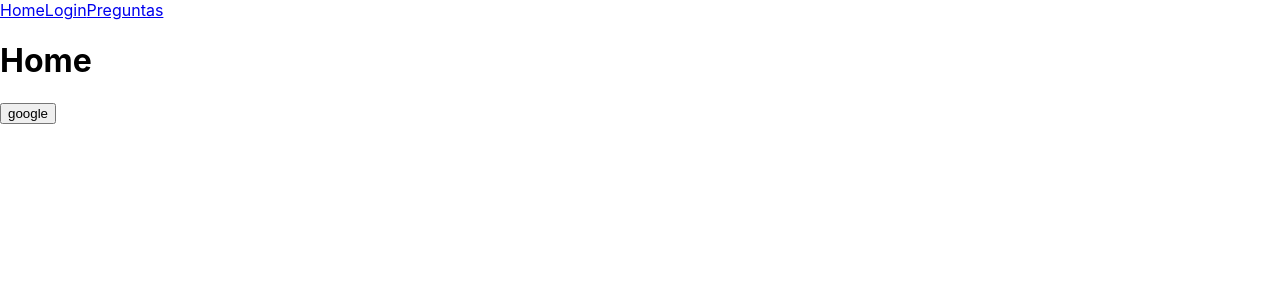
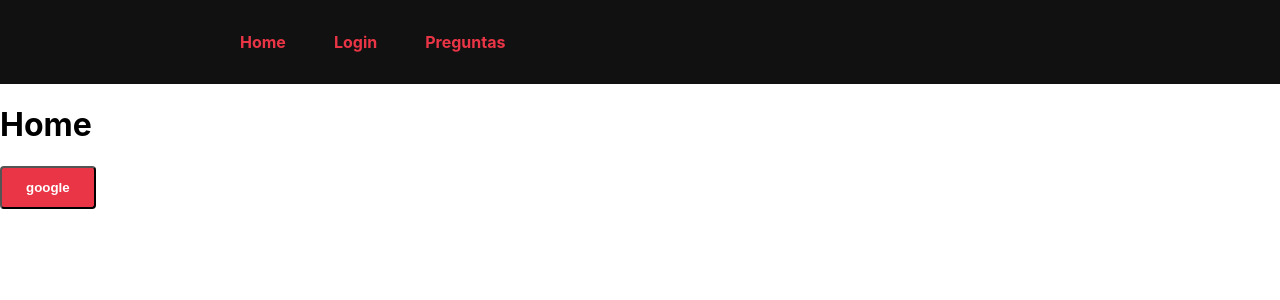
Before and after one commit to jpobrienm/app-questions-front, a React (Create React App) app: page / in a window 1280 px wide. Shown: the top 300 px of the page. Built offline with nearby package versions, Linux system fonts and the light colour scheme; no server answers.

Commit message:
gracias raul por el css

```diff
--- a/src/index.css
+++ b/src/index.css
@@ -1,13 +1,106 @@
 body {
   margin: 0;
-  font-family: -apple-system, BlinkMacSystemFont, 'Segoe UI', 'Roboto', 'Oxygen',
-    'Ubuntu', 'Cantarell', 'Fira Sans', 'Droid Sans', 'Helvetica Neue',
-    sans-serif;
+  font-family: -apple-system, BlinkMacSystemFont, sans-serif;
   -webkit-font-smoothing: antialiased;
   -moz-osx-font-smoothing: grayscale;
 }
 
-code {
-  font-family: source-code-pro, Menlo, Monaco, Consolas, 'Courier New',
-    monospace;
+p {
+  font-size: 1.1rem;
 }
+
+nav {
+  display: flex;
+  padding: 2rem 0;
+  background: #111;
+}
+
+nav section {
+  width: 100%;
+}
+
+nav a {
+  font-weight: 700;
+  padding: 1rem 1.5rem;
+  border-radius: 4px;
+}
+
+nav a:first-of-type {
+  margin-left: -1.5rem;
+}
+
+nav a:hover {
+  background: #222;
+}
+
+a {
+  color: #ea3546;
+  text-decoration: none;
+}
+
+section {
+  max-width: 800px;
+  margin-left: auto;
+  margin-right: auto;
+  padding: 0 1.5rem;
+}
+
+section h1 {
+  font-size: 3rem;
+}
+
+input, select, textarea {
+  width: 100%;
+  padding: 12px 20px;
+  margin: 8px 0;
+  box-sizing: border-box;
+}
+
+textarea {
+  width: 100%;
+  height: 150px;
+  padding: 12px 20px;
+  box-sizing: border-box;
+  border: 2px solid #ccc;
+  border-radius: 4px;
+  background-color: #f8f8f8;
+  resize: none;
+}
+
+.question h2 {
+  font-size: 2.5rem;
+}
+
+.question-excerpt {
+  padding: 1.5rem 0;
+  border-bottom: 1px solid #eee;
+}
+
+.question-excerpt:first-of-type {
+  padding-top: 0;
+}
+
+.question-excerpt h2 {
+  margin-top: 0;
+  font-size: 1.5rem;
+}
+
+.answer {
+  background: #f0f0f0;
+  border-radius: 4px;
+  padding: 1rem 1.5rem;
+  margin: 1rem 0;
+}
+
+.button {
+  display: inline-block;
+  background: #ea3546;
+  color: white;
+  border-radius: 4px;
+  font-weight: 700;
+  padding: 0.75rem 1.5rem;
+}
+
+.right {
+  float: right;
+}
```
